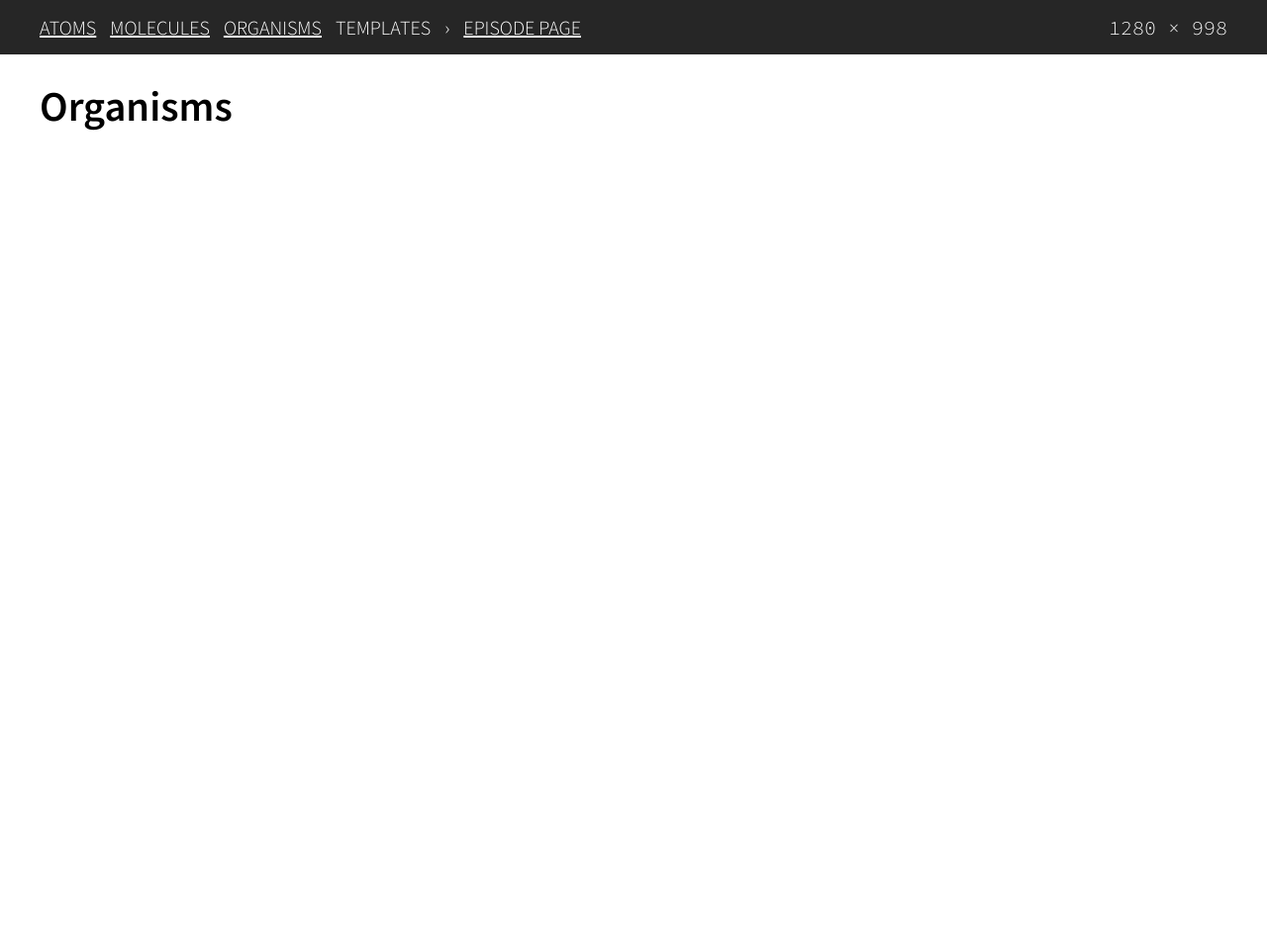
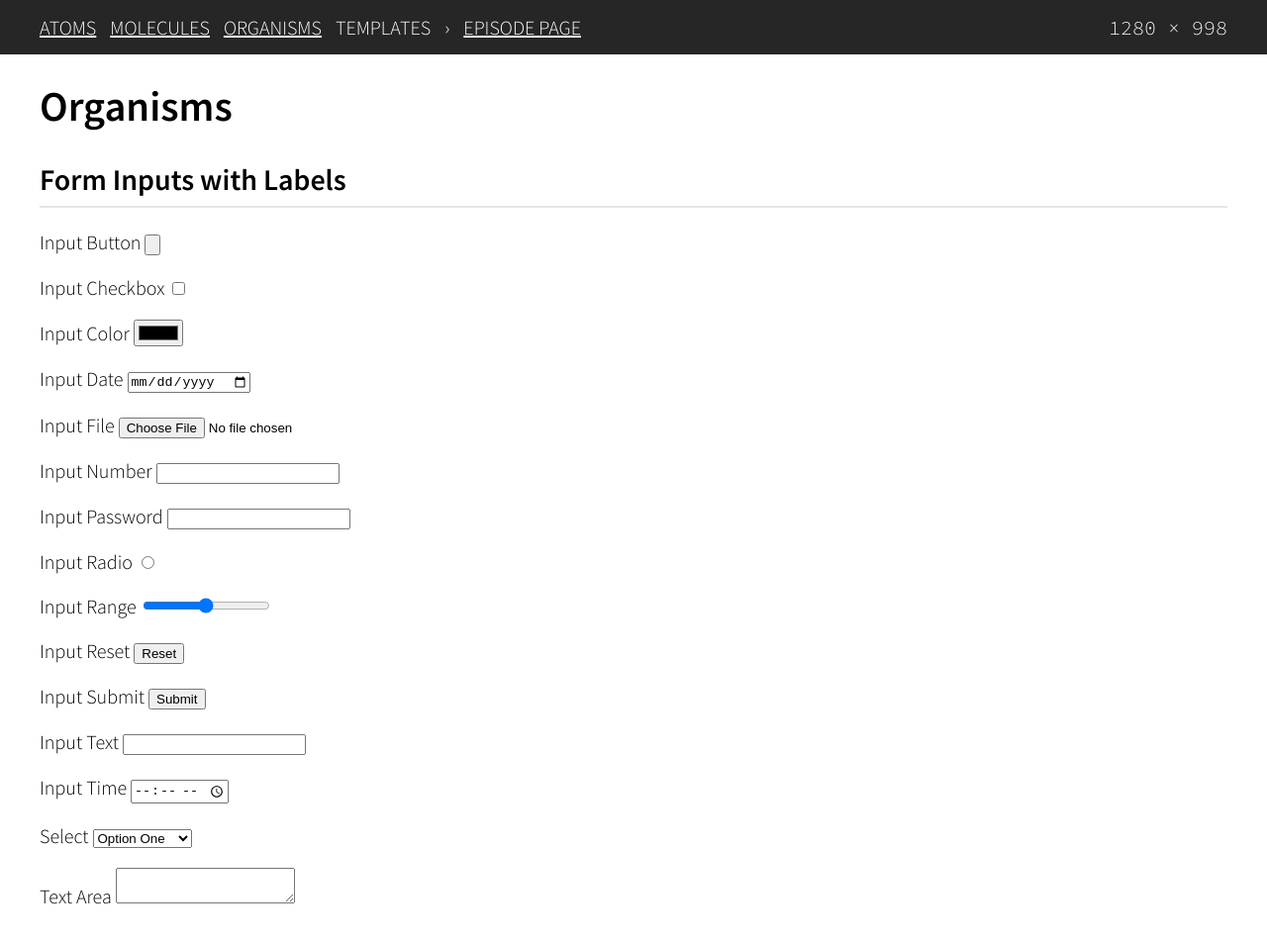
Before and after one commit to garyrozanc/boilerplate-atomic-jekyll, a Jekyll site: the page built from atomic/organisms.html, in a window 1280 px wide and 998 px high. Shown: the top 953 px of the window at 99% size. Built offline with Jekyll 4.4.1, drawn with Linux system fonts in a browser that asks for light colours; some web fonts are replaced.

Commit message:
Upading layout

```diff
--- a/atomic/css/_layout.scss
+++ b/atomic/css/_layout.scss
@@ -64,7 +64,8 @@ code {
 	section {
 		margin-bottom: 4em;
 		.atoms-sub-heading,
-		.molecules-sub-heading {
+		.molecules-sub-heading,
+		.organisms-sub-heading {
 			font-size: 1.5em;
 			margin-bottom: .25em;
 		}
--- a/atomic/css/main.css
+++ b/atomic/css/main.css
@@ -74,7 +74,8 @@ code {
 .atomic section {
   margin-bottom: 4em; }
   .atomic section .atoms-sub-heading,
-  .atomic section .molecules-sub-heading {
+  .atomic section .molecules-sub-heading,
+  .atomic section .organisms-sub-heading {
     font-size: 1.5em;
     margin-bottom: .25em; }
 
--- a/atomic/organisms.html
+++ b/atomic/organisms.html
@@ -3,3 +3,108 @@ layout: atomic
 ---
 
 <h1 class="organisms-heading">Organisms</h1>
+
+<section class="organisms-form-inputs">
+	<h2 class="organisms-sub-heading">Form Inputs with Labels</h2>
+	<hr>
+	<ul class="form-inputs">
+		<li>
+			<label for="input-button">Input Button</label>
+			<input type="button" name="input-button" id="input-button">
+			<!-- name="input-button" is for MySQL, and id="input-button" is for the label -->
+		</li>
+		<li>
+			<label for="input-checkbox">Input Checkbox</label>
+			<input type="checkbox" name="input-checkbox" id="input-checkbox">
+		</li>
+		<li>
+			<label for="input-color">Input Color</label>
+			<input type="color" name="input-color" id="input-color">
+		</li>
+		<li>
+			<label for="input-date">Input Date</label>
+			<input type="date" name="input-date" id="input-date">
+		</li>
+		<!--<li>
+			<label for="">Input Date & Time Local</label>
+			<input type="datetime-local" name="">
+		</li>-->
+		<!--<li>
+			<label for="">Input Email</label>
+			<input type="email" name="">
+		</li>-->
+		<li>
+			<label for="input-file">Input File</label>
+			<input type="file" name="input-file" id="input-file">
+		</li>
+		<!--<li>
+			<label for="">Input Image</label>
+			<input type="image" name="">
+		</li>-->
+		<!--<li>
+			<label for="">Input Month</label>
+			<input type="month" name="">
+		</li>-->
+		<li>
+			<label for="input-number">Input Number</label>
+			<input type="number" name="input-number" id="input-number">
+		</li>
+		<li>
+			<label for="input-password">Input Password</label>
+			<input type="password" name="input-password" id="input-password">
+		</li>
+		<li>
+			<label for="input-radio">Input Radio</label>
+			<input type="radio" name="input-radio" id="input-radio">
+		</li>
+		<li>
+			<label for="input-range">Input Range</label>
+			<input type="range" name="input-range" id="input-range">
+		</li>
+		<li>
+			<label for="input-reset">Input Reset</label>
+			<input type="reset" name="input-reset" id="input-reset">
+		</li>
+		<!--<li>
+			<label for="">Input Search</label>
+			<input type="search" name="">
+		</li>-->
+		<li>
+			<label for="input-submit">Input Submit</label>
+			<input type="submit" name="input-submit" id="input-submit">
+		</li>
+		<!--<li>
+			<label for="">Input Telephone</label>
+			<input type="tel" name="">
+		</li>-->
+		<li>
+			<label for="input-text">Input Text</label>
+			<input type="text" name="input-text" id="input-text">
+		</li>
+		<li>
+			<label for="input-time">Input Time</label>
+			<input type="time" name="input-time" id="input-time">
+		</li>
+		<!--<li>
+			<label for="">Input URL</label>
+			<input type="url" name="">
+		</li>-->
+		<!--<li>
+			<label for="">Input Week</label>
+			<input type="week" name="">
+		</li>-->
+		<li>
+			<label for="select">Select</label>
+			<select name="select" id="select">
+				<option value="Option One">Option One</option>
+				<option value="Option Two">Option Two</option>
+				<option value="Option Three">Option Three</option>
+				<option value="Option Four">Option Four</option>
+			</select>
+		</li>
+		<li>
+			<label for="text-area">Text Area</label>
+			<textarea name="text-area" id="text-area"></textarea>
+		</li>
+	</ul>
+</section>
```
